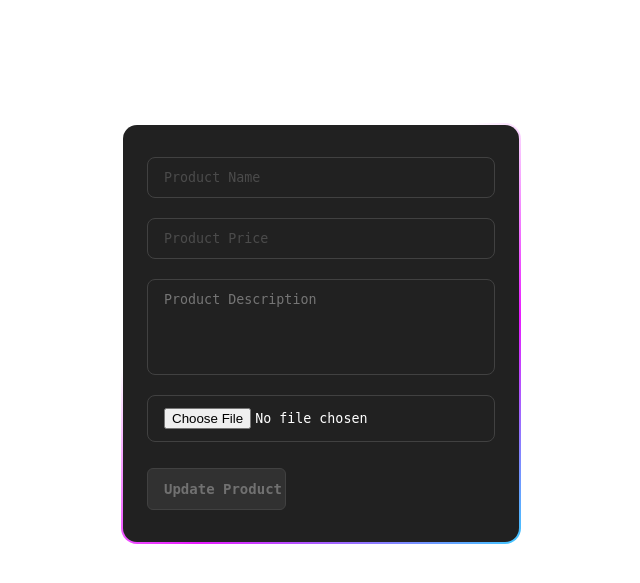
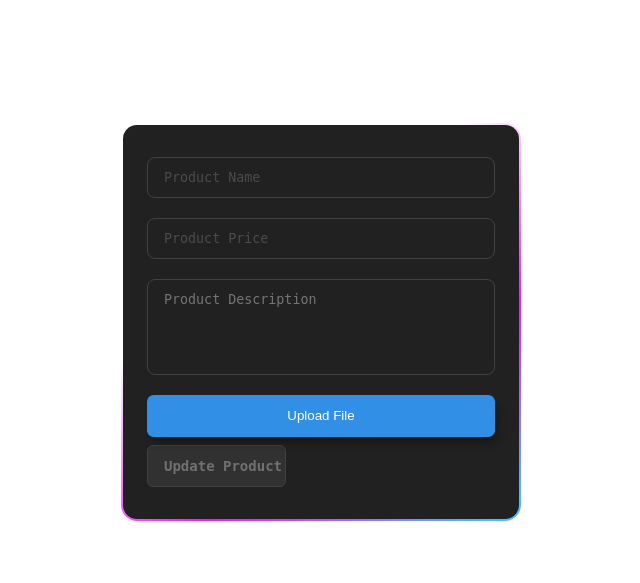
Before and after one commit to TomasZsembera/VST-plugins, a PHP site: page /edit.php?id=1 in a window 1280 px wide. Shown: the part 77-660 px from the top of the page, without its empty margins (327-967 px from the left). Run offline with PHP 8.4, Linux system fonts and the light colour scheme; the visitor is signed in with stand-in values (Sample User, id 1); data that the repository does not hold is empty.

Commit message:
upload file style

```diff
--- a/css/style.css
+++ b/css/style.css
@@ -969,3 +969,42 @@ footer p a {
   align-items: center;
 
 }
+
+.container-btn-file {
+  display: flex;
+  position: relative;
+  justify-content: center;
+  align-items: center;
+  background-color: #328fe6;
+  color: #fff;
+  border-style: none;
+  padding: 1em 2em;
+  border-radius: 0.5em;
+  overflow: hidden;
+  z-index: 1;
+  box-shadow: 4px 8px 10px -3px rgba(0, 0, 0, 0.356);
+  transition: all 250ms;
+}
+.container-btn-file input[type="file"] {
+  position: absolute;
+  width: 100%;
+  height: 100%;
+  opacity: 0;
+  cursor: pointer;
+}
+.container-btn-file > svg {
+  margin-right: 1em;
+}
+.container-btn-file::before {
+  content: "";
+  position: absolute;
+  height: 100%;
+  width: 0;
+  border-radius: 0.5em;
+  background-color: #5baffd;
+  z-index: -1;
+  transition: all 350ms;
+}
+.container-btn-file:hover::before {
+  width: 100%;
+}
--- a/public_html/edit.php
+++ b/public_html/edit.php
@@ -51,8 +51,32 @@ if (isset($_POST['submit'])) {
             <div class = "edit-group">
             <input type="text" placeholder="Product Name" id="productName" name="productName" value="<?php echo $PRODUKT['nazov']; ?>"><br>
             <input type="number" step="0.01" placeholder="Product Price" id="productPrice" name="productPrice" value="<?php echo $PRODUKT['cena']; ?>"><br>
-            <textarea placeholder="Product Description" id="productDescription" name="productDescription"><?php echo $PRODUKT['popis']; ?></textarea><br>
-            <input type="file" id="productImage" name="productImage"><br>
+            <textarea placeholder="Product Description" id="productDescription" name="productDescription"><?php echo $PRODUKT['popis']; ?></textarea>
+            <br>
+            <button class="container-btn-file">
+            <path
+      d="M28.8125 .03125L.8125 5.34375C.339844
+    5.433594 0 5.863281 0 6.34375L0 43.65625C0
+    44.136719 .339844 44.566406 .8125 44.65625L28.8125
+    49.96875C28.875 49.980469 28.9375 50 29 50C29.230469
+    50 29.445313 49.929688 29.625 49.78125C29.855469 49.589844
+    30 49.296875 30 49L30 1C30 .703125 29.855469 .410156 29.625
+    .21875C29.394531 .0273438 29.105469 -.0234375 28.8125 .03125ZM32
+    6L32 13L34 13L34 15L32 15L32 20L34 20L34 22L32 22L32 27L34 27L34
+    29L32 29L32 35L34 35L34 37L32 37L32 44L47 44C48.101563 44 49
+    43.101563 49 42L49 8C49 6.898438 48.101563 6 47 6ZM36 13L44
+    13L44 15L36 15ZM6.6875 15.6875L11.8125 15.6875L14.5 21.28125C14.710938
+    21.722656 14.898438 22.265625 15.0625 22.875L15.09375 22.875C15.199219
+    22.511719 15.402344 21.941406 15.6875 21.21875L18.65625 15.6875L23.34375
+    15.6875L17.75 24.9375L23.5 34.375L18.53125 34.375L15.28125
+    28.28125C15.160156 28.054688 15.035156 27.636719 14.90625
+    27.03125L14.875 27.03125C14.8125 27.316406 14.664063 27.761719
+    14.4375 28.34375L11.1875 34.375L6.1875 34.375L12.15625 25.03125ZM36
+    20L44 20L44 22L36 22ZM36 27L44 27L44 29L36 29ZM36 35L44 35L44 37L36 37Z"
+    ></path>
+  </svg>
+  Upload File
+            <input type="file" id="productImage" name="productImage" class= "upload-img"><br>
             <input type="hidden" id="existingImage" name="existingImage" value="<?php echo $PRODUKT['obrazok']; ?>">
             </div>
             <input type="submit" value="Update Product" name="submit"
```
Also changed, not shown: public_html/create.php (+27 -1 lines).
